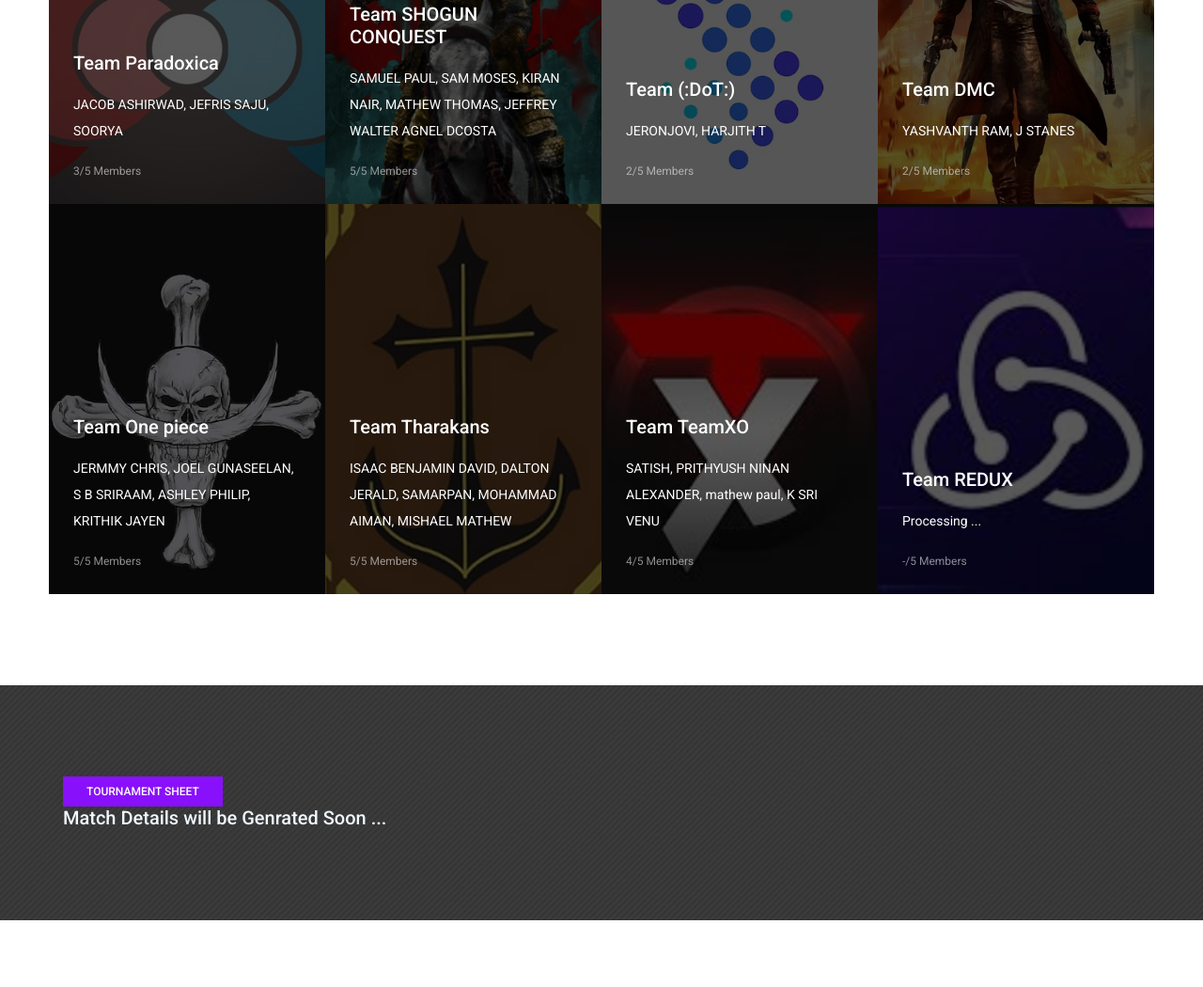
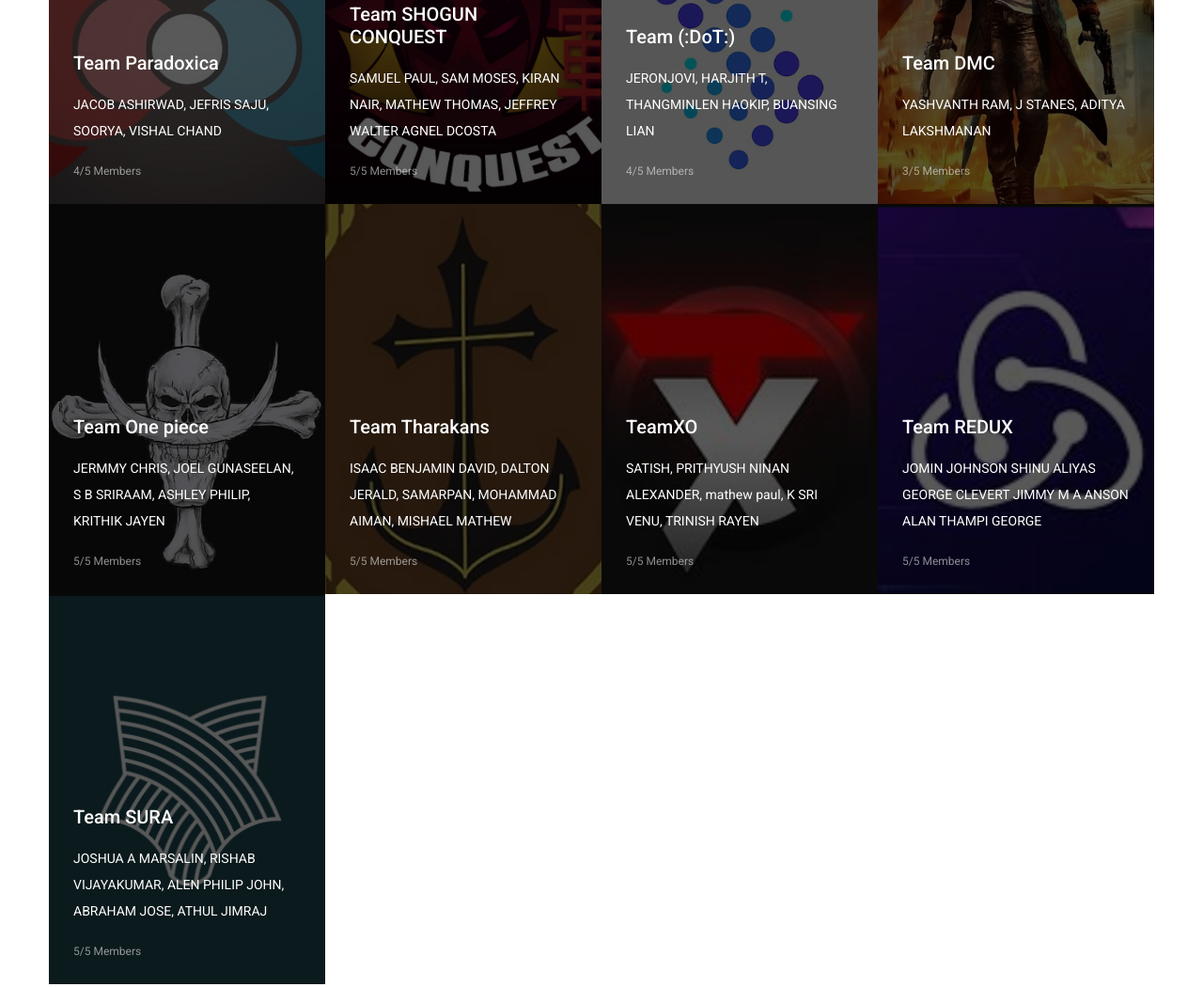
Before and after one commit to ReubenReny03/EsportsKarunya, a plain HTML site: page index.html in a window 1280 px wide. Shown: the part 1380-2430 px from the top of the page at 94% size. Before the commit the page ends 2359 px from the top, so only its background shows below. Drawn offline with Linux system fonts and the light colour scheme.

Commit message:
new changes

```diff
--- a/index.html
+++ b/index.html
@@ -96,13 +96,14 @@
 							<h5><a href="#">Team Paradoxica</a></h5>
 							<p>JACOB ASHIRWAD,
 								JEFRIS SAJU,
-								SOORYA</p>
-							<a href="#" class="fi-comment">3/5 Members</a>
+								SOORYA,
+							    VISHAL CHAND</p>
+							<a href="#" class="fi-comment">4/5 Members</a>
 						</div>
 					</div>
 				</div>
 				<div class="col-lg-3 col-md-6 p-0">
-					<div class="feature-item set-bg" data-setbg="img/features/6.png">
+					<div class="feature-item set-bg" data-setbg="img/features/15.png">
 						<div class="fi-content text-white">
 							<h5><a href="#">Team SHOGUN CONQUEST</a></h5>
 							<p>SAMUEL PAUL,
@@ -119,8 +120,10 @@
 						<div class="fi-content text-white">
 							<h5><a href="#">Team (:DoT:)</a></h5>
 							<p>JERONJOVI,
-								HARJITH T</p>
-							<a href="#" class="fi-comment">2/5 Members</a>
+								HARJITH T,
+							    THANGMINLEN HAOKIP,
+							    BUANSING LIAN</p>
+							<a href="#" class="fi-comment">4/5 Members</a>
 						</div>
 					</div>
 				</div>
@@ -129,8 +132,9 @@
 						<div class="fi-content text-white">
 							<h5><a href="#">Team DMC</a></h5>
 							<p>YASHVANTH RAM,
-								J STANES</p>
-							<a href="#" class="fi-comment">2/5 Members</a>
+								J STANES,
+							    ADITYA LAKSHMANAN</p>
+							<a href="#" class="fi-comment">3/5 Members</a>
 						</div>
 					</div>
 				</div>
@@ -165,12 +169,13 @@
 				<div class="col-lg-3 col-md-6 p-0">
 					<div class="feature-item set-bg" data-setbg="img/features/11.png">
 						<div class="fi-content text-white">
-							<h5><a href="#">Team TeamXO</a></h5>
+							<h5><a href="#">TeamXO</a></h5>
 							<p>SATISH,
 								PRITHYUSH NINAN ALEXANDER,
 								mathew paul,
-								K SRI VENU </p>
-							<a href="#" class="fi-comment">4/5 Members</a>
+								K SRI VENU,
+								TRINISH RAYEN</p>
+							<a href="#" class="fi-comment">5/5 Members</a>
 						</div>
 					</div>
 				</div>
@@ -178,8 +183,25 @@
 					<div class="feature-item set-bg" data-setbg="img/features/12.png">
 						<div class="fi-content text-white">
 							<h5><a href="#">Team REDUX</a></h5>
-							<p>Processing ... </p>
-							<a href="#" class="fi-comment">-/5 Members</a>
+							 <p>JOMIN JOHNSON
+								SHINU ALIYAS GEORGE
+								CLEVERT JIMMY
+								M A ANSON
+								ALAN THAMPI GEORGE</p>
+							<a href="#" class="fi-comment">5/5 Members</a>
+						</div>
+					</div>
+				</div>
+				<div class="col-lg-3 col-md-6 p-0">
+					<div class="feature-item set-bg" data-setbg="img/features/14.png">
+						<div class="fi-content text-white">
+							<h5><a href="#">Team SURA</a></h5>
+							 <p>JOSHUA A MARSALIN,
+								RISHAB VIJAYAKUMAR,
+								ALEN PHILIP JOHN,
+								ABRAHAM JOSE,
+								ATHUL JIMRAJ</p>
+							<a href="#" class="fi-comment">5/5 Members</a>
 						</div>
 					</div>
 				</div>
```
Also changed, not shown: img/features/14.png (added), img/features/15.png (added).
